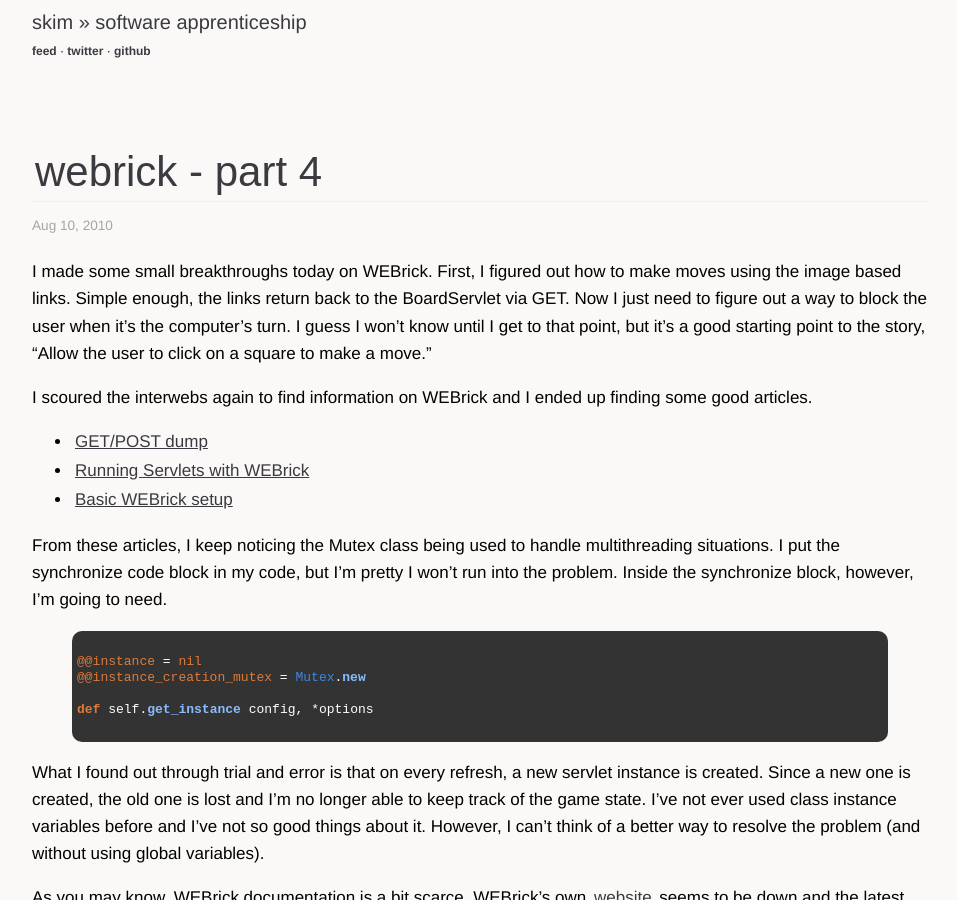
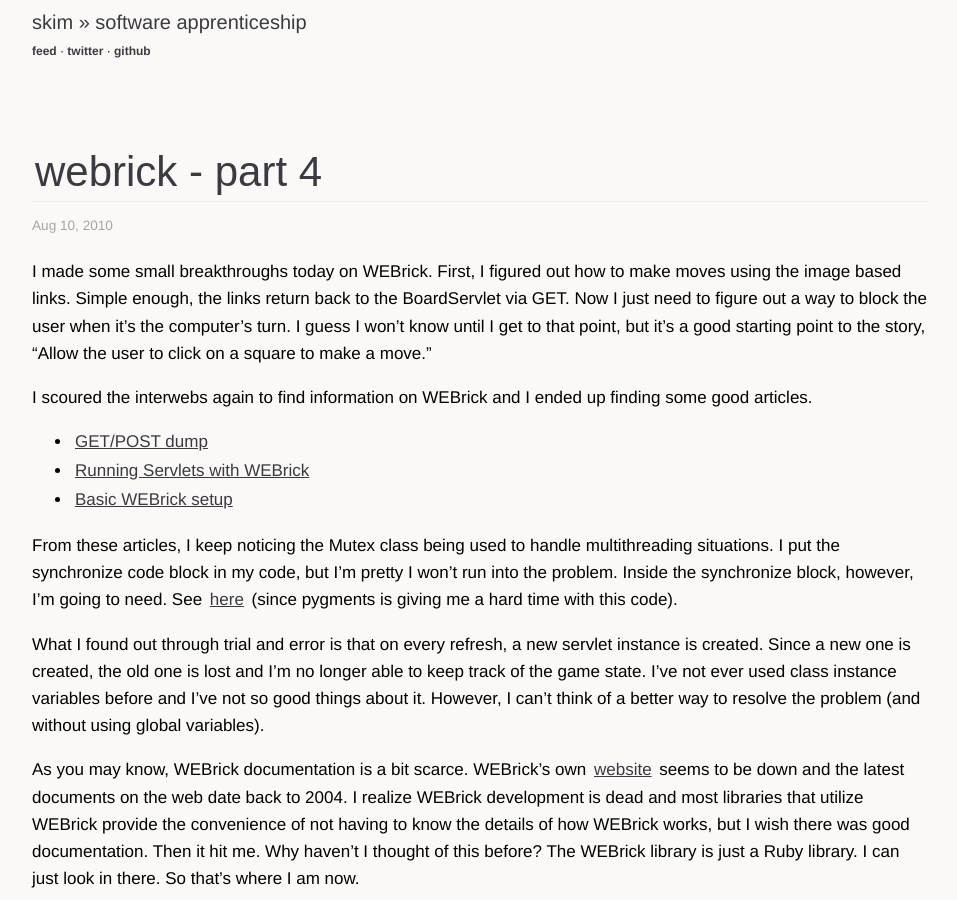
Before and after one commit to sl4m/skim.cc, a Jekyll site: the page built from _posts/2010-08-09-webrick-part-4.markdown, in a window 1280 px wide and 900 px high. Shown: the whole window, without its empty margins (160-1117 px from the left). Built offline with Jekyll 4.4.1, drawn with Linux system fonts in a browser that asks for light colours; comment, search, counter and statistics services are not loaded.

Commit message:
getting rid of the codeg ps

```diff
--- a/_posts/2010-08-09-webrick-part-4.markdown
+++ b/_posts/2010-08-09-webrick-part-4.markdown
@@ -16,14 +16,7 @@
 * [Running Servlets with WEBrick](http://codeidol.com/other/rubyckbk/Internet-Services/Running-Servlets-with-WEBrick/)
 * [Basic WEBrick setup](http://snippets.dzone.com/tag/webrick)
 
-From these articles, I keep noticing the Mutex class being used to handle multithreading situations.  I put the synchronize code block in my code, but I'm pretty I won't run into the problem.  Inside the synchronize block, however, I'm going to need.
-
-{% highlight ruby %}
-@@instance = nil
-@@instance_creation_mutex = Mutex.new
-
-def self.get_instance config, *options
-{% endhighlight %}
+From these articles, I keep noticing the Mutex class being used to handle multithreading situations.  I put the synchronize code block in my code, but I'm pretty I won't run into the problem.  Inside the synchronize block, however, I'm going to need.  See [here](http://gist.github.com/516463) (since pygments is giving me a hard time with this code).
 
 What I found out through trial and error is that on every refresh, a new servlet instance is created.  Since a new one is created, the old one is lost and I'm no longer able to keep track of the game state.  I've not ever used class instance variables before and I've not so good things about it.  However, I can't think of a better way to resolve the problem (and without using global variables).
 
```
